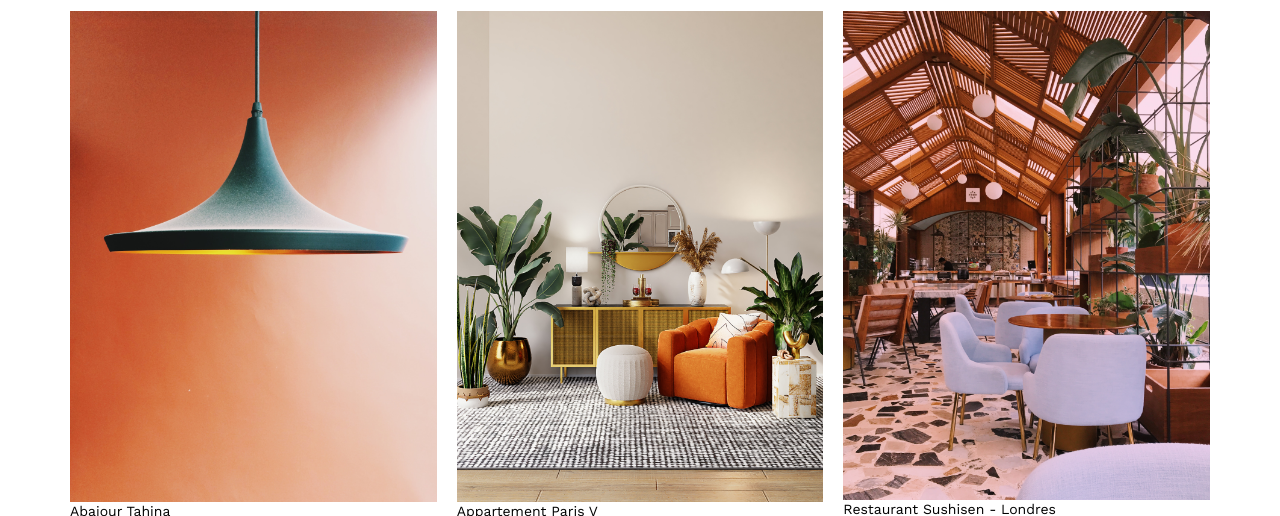
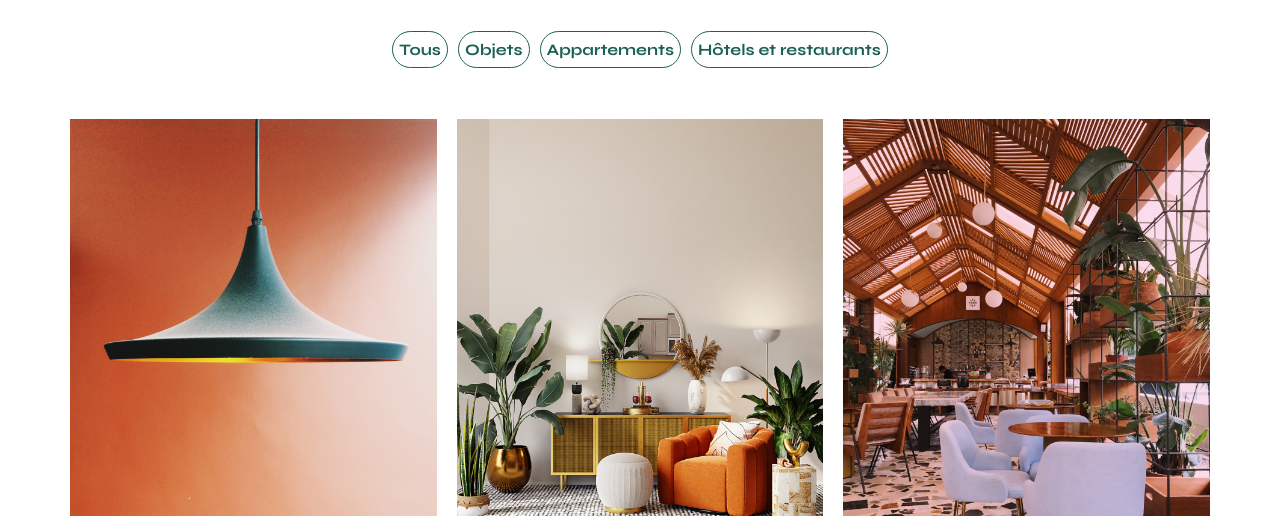
Before and after one commit to MiseryHammer/https---github.com-MiseryHammer-Projet3v1, a plain HTML site: page FrontEnd/index.html in a window 1280 px wide. Shown: the part 584-1100 px from the top of the page. Drawn offline with nearby package versions, Linux system fonts and the light colour scheme.

Commit message:
`git push`

```diff
--- a/FrontEnd/assets/style.css
+++ b/FrontEnd/assets/style.css
@@ -185,3 +185,31 @@ footer nav ul {
 	justify-content: flex-end;
 	margin: 2em
 }
+
+.tabs {
+
+    display: flex;
+	justify-content: center;
+    gap: 10px;
+    margin-bottom: 51px;
+}
+
+button{
+	width: auto;
+	height: 37px;
+	border-style: none;
+	border: 1px solid #1D6154;
+	background-color: transparent;
+	border-radius: 60px;
+	font-size: 16px;
+	align-items: center;
+	font-weight: 700;
+	color: #1D6154;
+	font-family:'syne';
+	text-align: center;
+}
+
+.active-btn {
+    background-color: #1D6154;
+    color: white; /* Changement de la couleur du texte pour une meilleure visibilité */
+}
--- a/FrontEnd/index.html
+++ b/FrontEnd/index.html
@@ -9,6 +9,7 @@
 	<link href="https://fonts.googleapis.com/css2?family=Syne:wght@700;800&family=Work+Sans&display=swap" rel="stylesheet">
 	<meta name="description" content="">
 	<link rel="stylesheet" href="./assets/style.css">
+
 </head>
 <body>
 <header>
@@ -34,50 +35,60 @@
 			<p>En cas de besoin, une équipe pluridisciplinaire peut-être constituée : architecte DPLG, décorateur(trice)</p>
 		</article>
 	</section>
+
+
 	<section id="portfolio">
+
 		<h2>Mes Projets</h2>
+		<!--Ajout tri des projets par categorie-->
+		<section class="tabs">
+			<button data-filter="all">Tous</button>
+			<button data-filter="objets">Objets</button>
+			<button data-filter="appartements">Appartements</button>
+			<button data-filter="hotels">Hôtels et restaurants</button>
+		</section>
 		<div class="gallery">
-			<figure>
+			<figure data-categorie="objets">
 				<img src="assets/images/abajour-tahina.png" alt="Abajour Tahina">
 				<figcaption>Abajour Tahina</figcaption>
 			</figure>
-			<figure>
+			<figure data-categorie="appartements">
 				<img src="assets/images/appartement-paris-v.png" alt="Appartement Paris V">
 				<figcaption>Appartement Paris V</figcaption>
 			</figure>
-			<figure>
+			<figure data-categorie="hotels">
 				<img src="assets/images/restaurant-sushisen-londres.png" alt="Restaurant Sushisen - Londres">
 				<figcaption>Restaurant Sushisen - Londres</figcaption>
 			</figure>
-			<figure>
+			<figure data-categorie="appartements">
 				<img src="assets/images/la-balisiere.png" alt="Villa “La Balisiere” - Port Louis">
 				<figcaption>Villa “La Balisiere” - Port Louis</figcaption>
 			</figure>
-			<figure>
+			<figure data-categorie="objets">
 				<img src="assets/images/structures-thermopolis.png" alt="Structures Thermopolis">
 				<figcaption>Structures Thermopolis</figcaption>
 			</figure>
-			<figure>
+			<figure data-categorie="appartements">
 				<img src="assets/images/appartement-paris-x.png" alt="Appartement Paris X">
 				<figcaption>Appartement Paris X</figcaption>
 			</figure>
-			<figure>
+			<figure data-categorie="appartements">
 				<img src="assets/images/le-coteau-cassis.png" alt="Pavillon “Le coteau” - Cassis">
 				<figcaption>Pavillon “Le coteau” - Cassis</figcaption>
 			</figure>
-			<figure>
+			<figure data-categorie="appartements">
 				<img src="assets/images/villa-ferneze.png" alt="Villa Ferneze - Isola d’Elba">
 				<figcaption>Villa Ferneze - Isola d’Elba</figcaption>
 			</figure>
-			<figure>
+			<figure data-categorie="appartements">
 				<img src="assets/images/appartement-paris-xviii.png" alt="Appartement Paris XVIII">
 				<figcaption>Appartement Paris XVIII</figcaption>
 			</figure>
-			<figure>
+			<figure data-categorie="hotels">
 				<img src="assets/images/bar-lullaby-paris.png" alt="Bar “Lullaby” - Paris">
 				<figcaption>Bar “Lullaby” - Paris</figcaption>
 			</figure>
-			<figure>
+			<figure data-categorie="hotels">
 				<img src="assets/images/hotel-first-arte-new-delhi.png" alt="Hotel First Arte - New Delhi">
 				<figcaption>Hotel First Arte - New Delhi</figcaption>
 			</figure>
@@ -105,5 +116,7 @@
 		</ul>
 	</nav>
 </footer>
+<script src="./script.js" ></script>
+
 </body>
 </html>
--- /dev/null
+++ b/FrontEnd/script.js
@@ -0,0 +1,29 @@
+document.addEventListener('DOMContentLoaded', function() {
+
+    // Sélectionner tous les boutons de filtrage
+    const boutonsFiltre = document.querySelectorAll('.tabs button[data-filter]');
+
+    // Ajouter un gestionnaire d'événement "click" à chaque bouton
+    boutonsFiltre.forEach(function(bouton) {
+        bouton.addEventListener('click', function() {
+
+            // Obtenir la valeur de filtrage du bouton cliqué
+            let valeurFiltre = this.getAttribute('data-filter');
+
+            // Sélectionner tous les éléments de la galerie
+            const élémentsGalerie = document.querySelectorAll('.gallery figure');
+
+            // Parcourir chaque élément de la galerie
+            élémentsGalerie.forEach(function(élément) {
+
+                // Si la valeur de filtrage est 'all', afficher tous les éléments.
+                // Sinon, afficher uniquement les éléments qui correspondent à la valeur de filtrage.
+                if (valeurFiltre === 'all' || élément.getAttribute('data-categorie') === valeurFiltre) {
+                    élément.style.display = 'block';
+                } else {
+                    élément.style.display = 'none';
+                }
+            });
+        });
+    });
+});
```
